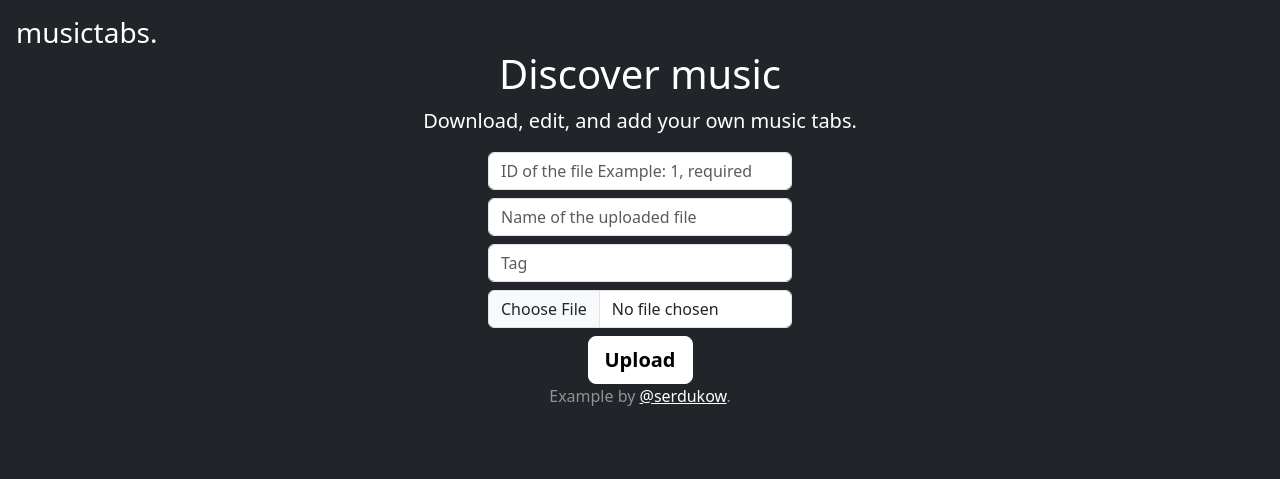
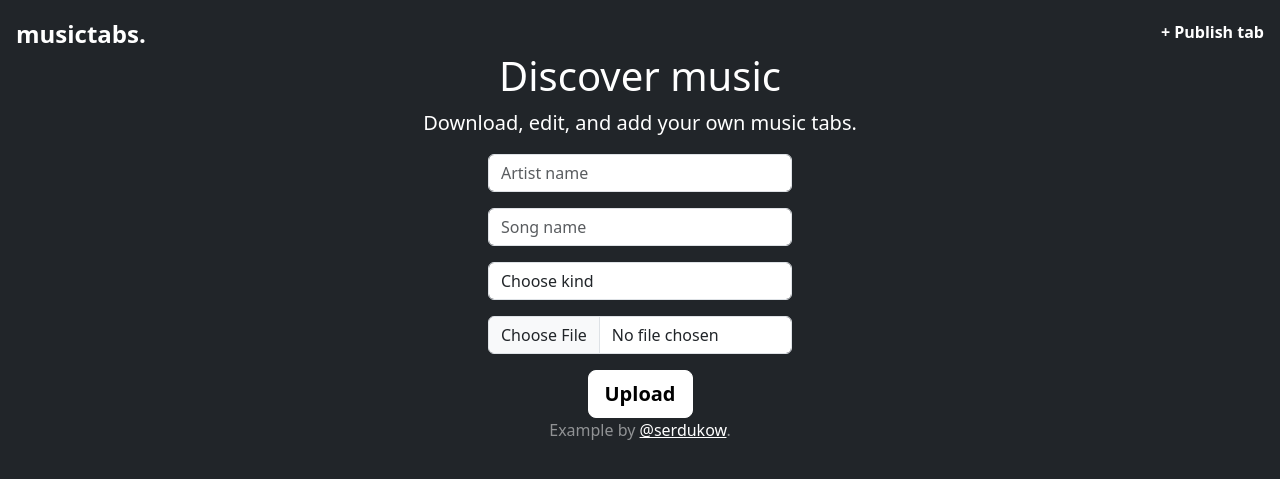
Before and after one commit to serdukow/fastApi-musictabs, a FastAPI app: page /post in a window 1280 px wide. Shown: the top 479 px of the page. Run offline with FastAPI, Linux system fonts and the light colour scheme.

Commit message:
Version 0.0.2

```diff
--- a/services/upload.py
+++ b/services/upload.py
@@ -17,9 +17,9 @@ class UploadService:
 
     def add_to_db(self, **kwargs):
         new_file = tables.Image(
-            file_id=kwargs['file_id'],
-            name=kwargs['name'],
-            tag=kwargs['tag'],
+            artist=kwargs['artist'],
+            song=kwargs['song'],
+            kind=kwargs['kind'],
             size=kwargs['file_size'],
             mime_type=kwargs['file'].content_type,
             modification_time=datetime.now()
--- a/templates/index.html
+++ b/templates/index.html
@@ -1,41 +1 @@
-<!DOCTYPE html>
-<html lang="en">
-<head>
-    <meta charset="UTF-8">
-    <title>musictabs</title>
-    <link href="https://cdn.jsdelivr.net/npm/bootstrap@5.3.0-alpha1/dist/css/bootstrap.min.css" rel="stylesheet" integrity="sha384-GLhlTQ8iRABdZLl6O3oVMWSktQOp6b7In1Zl3/Jr59b6EGGoI1aFkw7cmDA6j6gD" crossorigin="anonymous">
-
-</head>
-
-<body class="d-flex h-100 text-center text-bg-dark">
-
-<div class="cover-container d-flex w-100 h-100 p-3 mx-auto flex-column">
-  <header class="mb-auto">
-    <div>
-      <h3 class="float-md-start mb-0">musictabs.</h3>
-      <nav class="nav nav-masthead justify-content-center float-md-end">
-      </nav>
-    </div>
-  </header>
-
-  <main class="px-3">
-    <h1>Discover music</h1>
-    <p class="lead">Download, edit, and add your own music tabs.</p>
-      <form method="post" enctype="multipart/form-data">
-    <input class="form-control mb-2 w-25 mx-auto" type="text" name="file_id" value="" placeholder="ID of the file Example: 1, required" required/>
-    <input class="form-control mb-2 w-25 mx-auto" type="text" name="name" value="" placeholder="Name of the uploaded file">
-    <input class="form-control mb-2 w-25 mx-auto" type="text" name="tag" value="" placeholder="Tag"/>
-    <input class="form-control mb-2 w-25 mx-auto" type="file" name="file" required>
-    <button type="submit" class="btn btn-lg btn-light fw-bold border-white bg-white">Upload</button>
-</form>
-
-  </main>
-
-  <footer class="mt-auto text-white-50">
-    <p>Example by <a href="https://github.com/serdukow" class="text-white">@serdukow</a>.</p>
-  </footer>
-</div>
-
-</body>
-
-</html>
+{% extends 'layout.html' %}
--- /dev/null
+++ b/templates/layout.html
@@ -0,0 +1,55 @@
+<!DOCTYPE html>
+<html lang="en">
+
+
+
+<head>
+    <meta charset="UTF-8">
+    <title>musictabs</title>
+    <link href="https://cdn.jsdelivr.net/npm/bootstrap@5.3.0-alpha1/dist/css/bootstrap.min.css" rel="stylesheet" integrity="sha384-GLhlTQ8iRABdZLl6O3oVMWSktQOp6b7In1Zl3/Jr59b6EGGoI1aFkw7cmDA6j6gD" crossorigin="anonymous">
+</head>
+
+
+
+<body class="d-flex h-100 text-center text-bg-dark">
+<div class="cover-container d-flex w-100 h-100 p-3 mx-auto flex-column">
+  <header class="mb-auto">
+    <div>
+        <a class="navbar-brand float-md-start mb-0 fs-4 fw-bolder" href="/">musictabs.</a>
+      <nav class="nav nav-masthead justify-content-center float-md-end">
+          <a class="nav-link fw-bold py-1 px-0 text-white" aria-current="page" href="/post">+ Publish tab</a>
+      </nav>
+
+    </div>
+  </header>
+
+  <main class="px-3">
+            {% block content %}
+    <h1>Discover music</h1>
+
+    <p class="lead">Download, edit, and add your own music tabs.</p>
+      <form method="post" enctype="multipart/form-data">
+    <input class="form-control mb-3 w-25 mx-auto" type="text" name="artist" value="" placeholder="Artist name" required/>
+    <input class="form-control mb-3 w-25 mx-auto" type="text" name="song" value="" placeholder="Song name" required>
+        <select input class="form-control mb-3 w-25 mx-auto" type="text" name="kind" value="" placeholder="kind"/>
+        <option selected>Choose kind</option>
+        <option> acoustic </option>
+        <option> fingerstyle </option>
+        </select>
+    <input class="form-control mb-3 w-25 mx-auto" type="file" name="file" required>
+    <button type="submit" class="btn btn-lg btn-light fw-bold border-white bg-white">Upload</button>
+</form>
+      {% endblock %}
+
+
+  </main>
+
+
+  <footer class="mt-auto text-white-50">
+    <p>Example by <a href="https://github.com/serdukow" class="text-white">@serdukow</a>.</p>
+  </footer>
+
+</div>
+</body>
+
+</html>
```
Also changed, not shown: api/upload.py (+25 -15 lines), models/upload.py (+9 -4 lines), tables.py (+4 -3 lines), templates/home.html (added, +44 -0 lines), sqlite.db (deleted).
